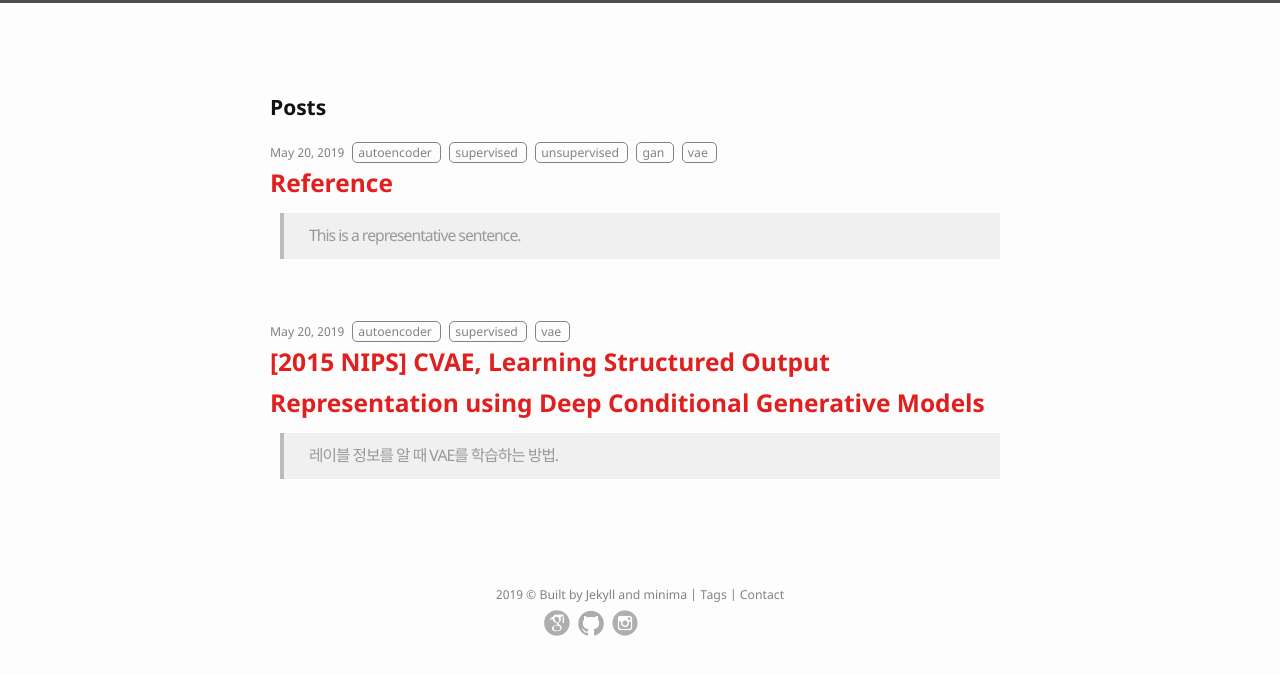
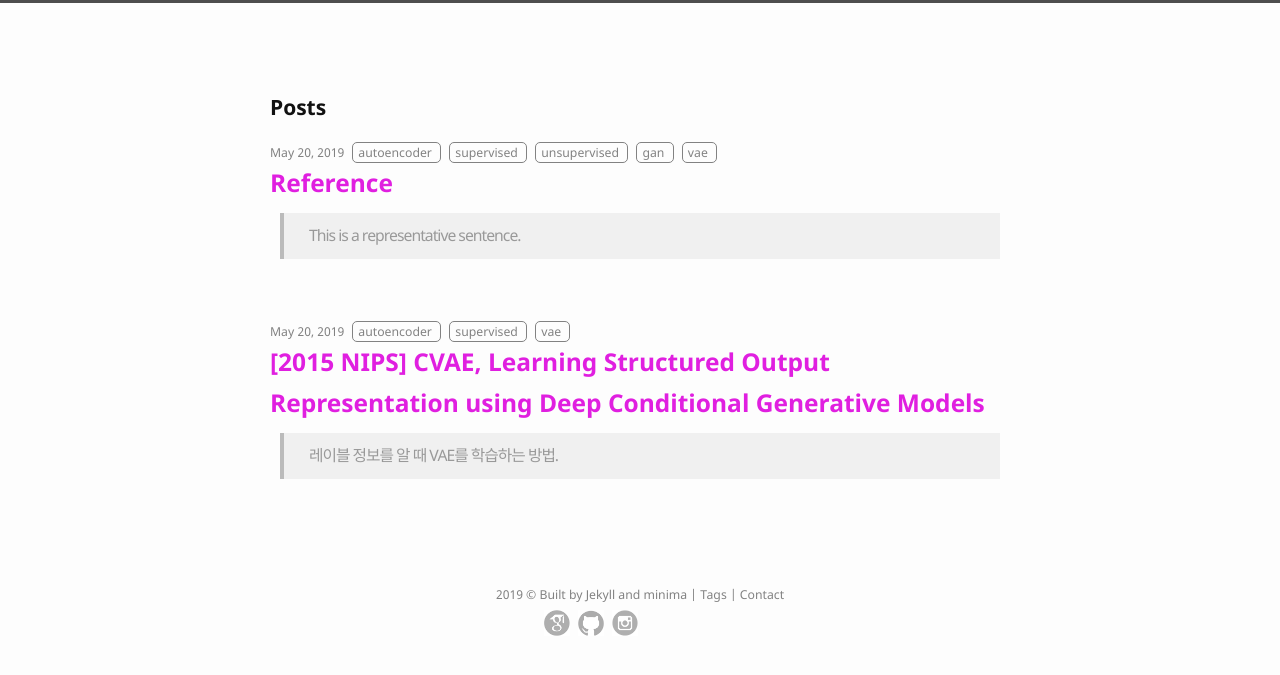
Before and after one commit to bismex/bismex.github.io, a Jekyll site: the page built from index.html, in a window 1280 px wide. Shown: the top 675 px of the page. Built offline with Jekyll 4.4.1, drawn with Linux system fonts in a browser that asks for light colours.

Commit message:
Update main.scss

```diff
--- a/_sass/main.scss
+++ b/_sass/main.scss
@@ -14,7 +14,7 @@ $spacing-unit:     30px !default;
 
 $text-color:       #111 !default;
 $background-color: #fdfdfd !default;
-$brand-color:      #e01f1f !default;
+$brand-color:      #e01fe0 !default;
 
 $grey-color:       #828282 !default;
 $grey-color-light: lighten($grey-color, 40%) !default;
```
